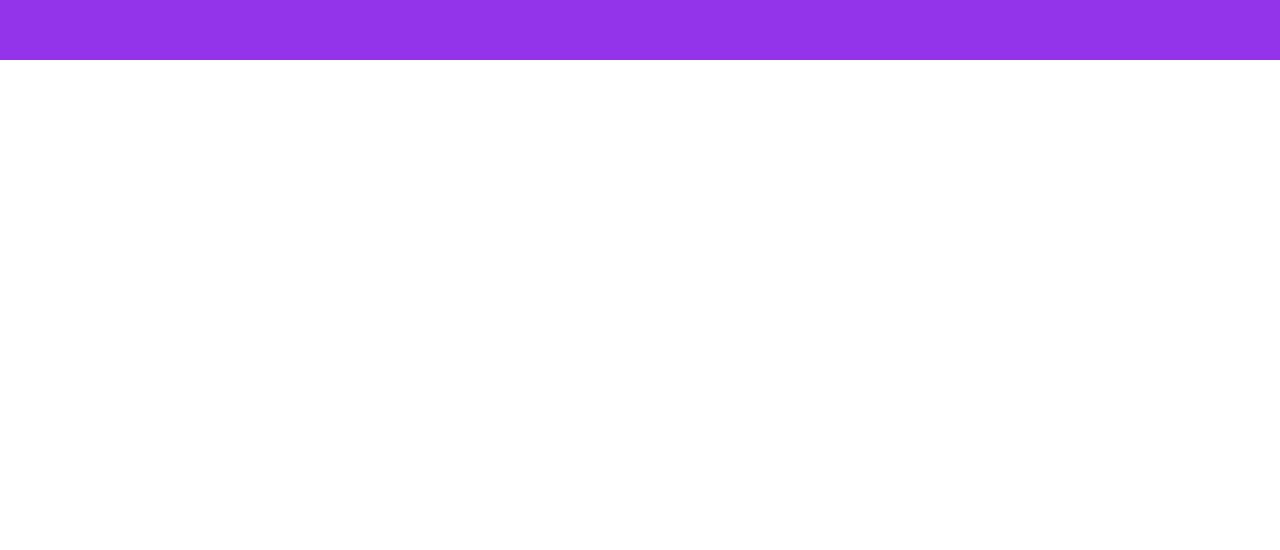
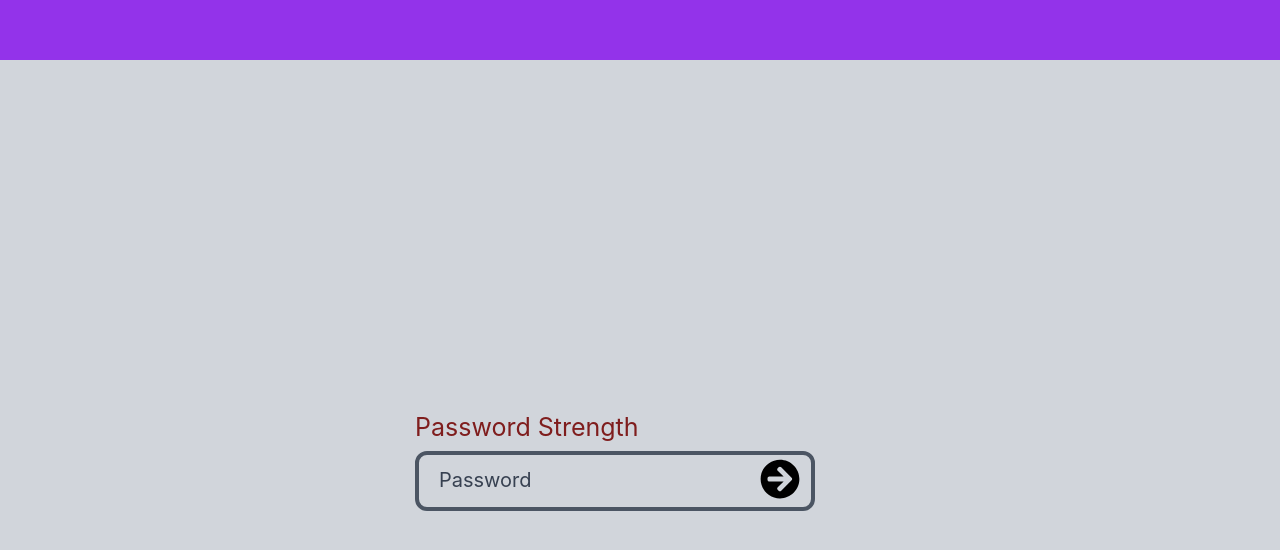
Before and after one commit to Numberdar4141/Weather-App, a React (Create React App) app: page / in a window 1280 px wide. Shown: the part 3940-4490 px from the top of the page. Before the commit the page ends 4000 px from the top, so only its background shows below. Built offline with nearby package versions, Linux system fonts and the light colour scheme.

Commit message:
Add files via upload

```diff
--- a/src/App.js
+++ b/src/App.js
@@ -5,6 +5,7 @@ import QRgenrator from './Component/QRgenrator';
 import TextTovoice from './Component/TextTovoice';
 import Dragdrop4 from './Component/Dragdrop4';
 import Ranpasword from './Component/Ranpasword';
+import PassStreng from './Component/PassStreng';
 
 function App() {
 
@@ -16,6 +17,7 @@ function App() {
 <TextTovoice/>
 <Dragdrop4/>
 <Ranpasword/>
+<PassStreng/>
 
     </div>
   );
--- /dev/null
+++ b/src/Component/PassStreng.jsx
@@ -0,0 +1,59 @@
+import React, { useState } from 'react';
+import { FaArrowCircleRight } from "react-icons/fa";
+
+const PassStreng = () => {
+  const [password, setPassword] = useState("");
+  const [strength, setStrength] = useState("");
+
+  const handleChange = (event) => {
+    const pass = event.target;
+    const passValue = pass.value;
+
+    setPassword(passValue);
+
+    if (passValue.length > 0) {
+      document.getElementById("message").style.display = "block";
+    } else {
+      document.getElementById("message").style.display = "none";
+    }
+
+    if (passValue.length < 4) {
+      setStrength("weak");
+      pass.style.borderColor = "#ff5925";
+      document.getElementById("message").style.color = "#ff5925";
+    } else if (passValue.length >= 4 && passValue.length < 8) {
+      setStrength("medium");
+      pass.style.borderColor = "yellow";
+      document.getElementById("message").style.color = "yellow";
+    } else if (passValue.length >= 8) {
+      setStrength("strong");
+      pass.style.borderColor = "#26d730";
+      document.getElementById("message").style.color = "#26d730";
+    }
+  };
+
+  return (
+    <div>
+      <div className='h-screen flex justify-center items-center bg-gray-300'>
+        <div>
+          <h1 className='text-[25px] text-red-900 '>Password Strength</h1>
+          <input
+            className='bg-gray-300 placeholder:text-gray-700  outline-none placeholder:text-[20px] border-gray-600 rounded-xl p-[20px] border-4 border-solid w-[400px] h-[60px]'
+            type="password"
+            placeholder='Password'
+            value={password}
+            onChange={handleChange}
+          />
+          <button>
+            <FaArrowCircleRight className='w-[50px] translate-y-3 -translate-x-[60px] h-[40px]' />
+          </button>
+          <p className='mt-[10px] text-[23px] hidden' id="message">
+            Password is <span id='strength'>{strength}</span>
+          </p>
+        </div>
+      </div>
+    </div>
+  );
+};
+
+export default PassStreng;
```
